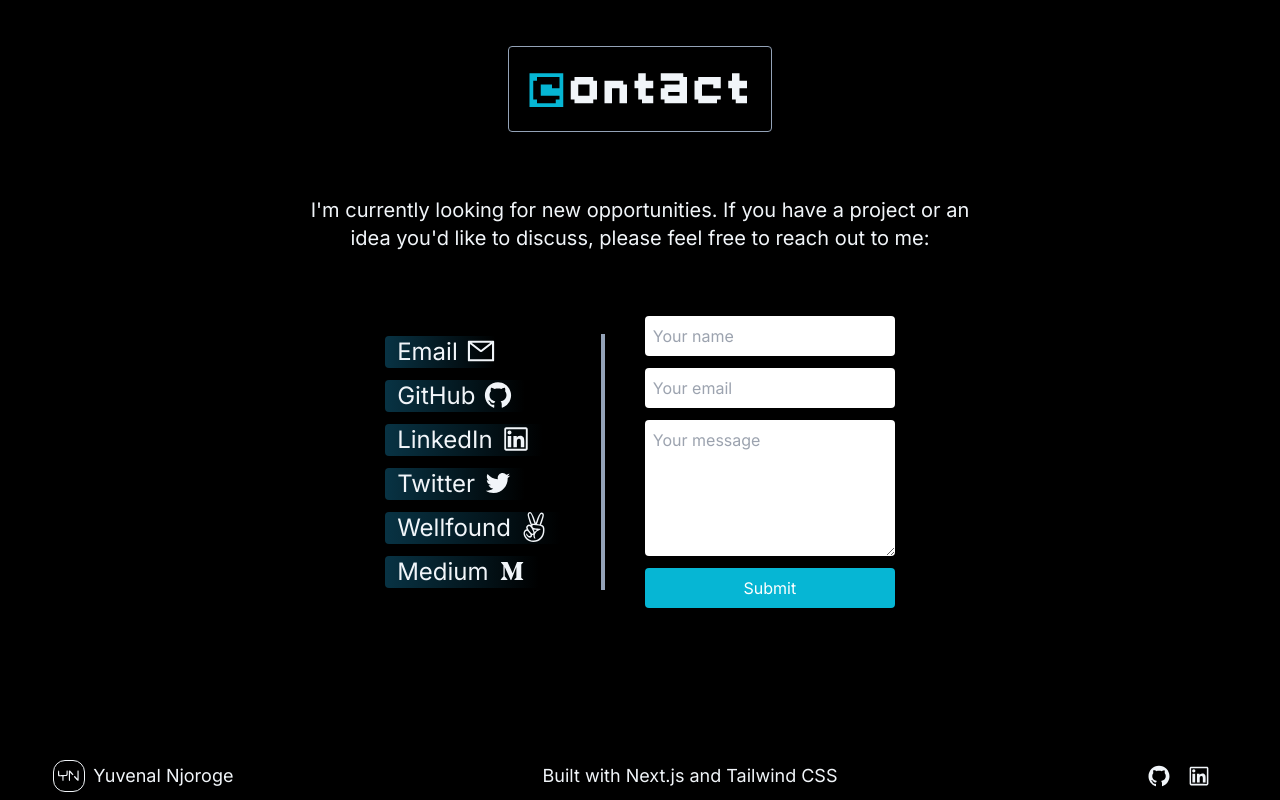
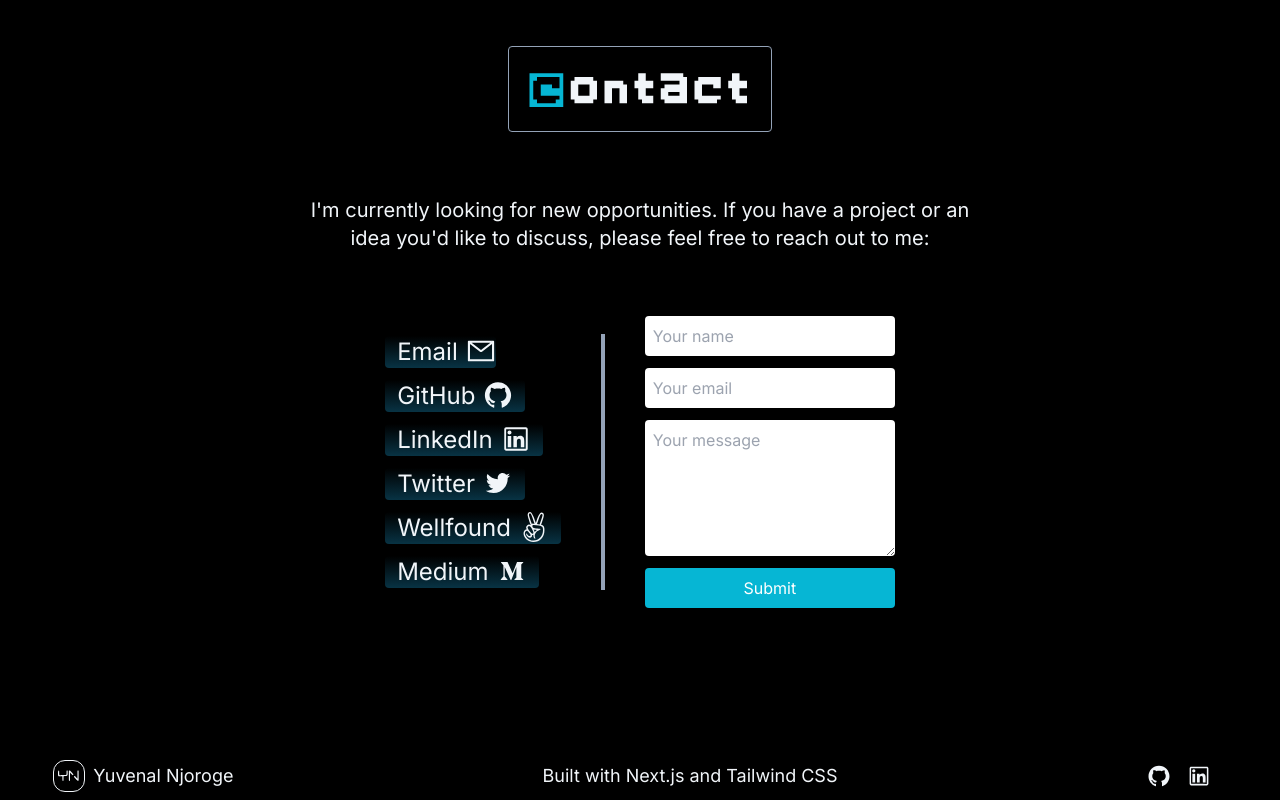
Before and after one commit to yuvenalmash/next-portfolio, a Next.js app: page / in a window 1280 px wide. Shown: the part 3221-4021 px from the top of the page. Built offline with nearby package versions, Linux system fonts and the light colour scheme.

Commit message:
change form filed and contact item backgrounds

```diff
--- a/app/globals.css
+++ b/app/globals.css
@@ -35,19 +35,15 @@ body {
     rgb(var(--background-start-rgb));
 }
 
-.project-popup {
-  background: linear-gradient(to top, #083344, transparent);
-}
-
 .headline {
   background-image: radial-gradient(at 50% 65%, rgb(var(--bg-alternate-rgb)), rgb(var(--background-start-rgb)) 45%);
 }
 
-.project, .tech-category {
+.project, .project-popup, .tech-category, .contact-item, .form-field {
   background: linear-gradient(to top, #083344, transparent);
 }
 
-.contact-item, .mobile-menu {
+.mobile-menu {
   background: linear-gradient(to right, #083344, transparent);
 }
 
```
